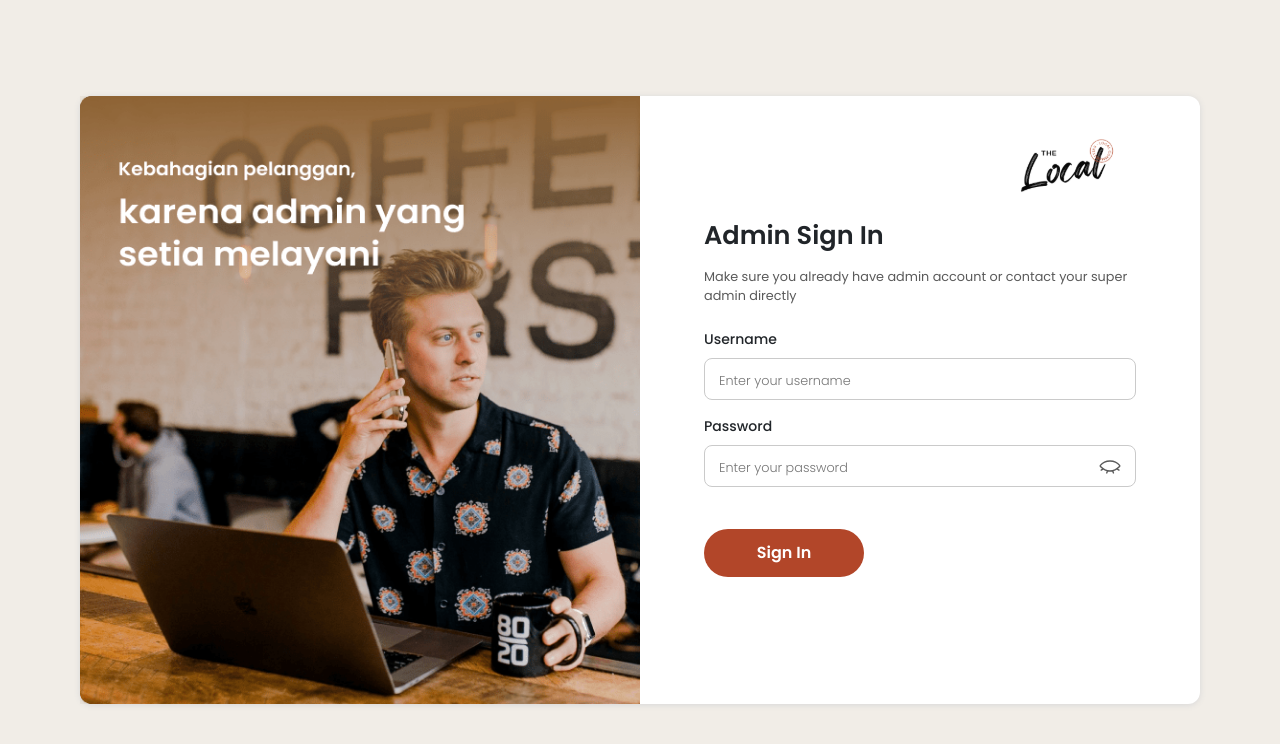
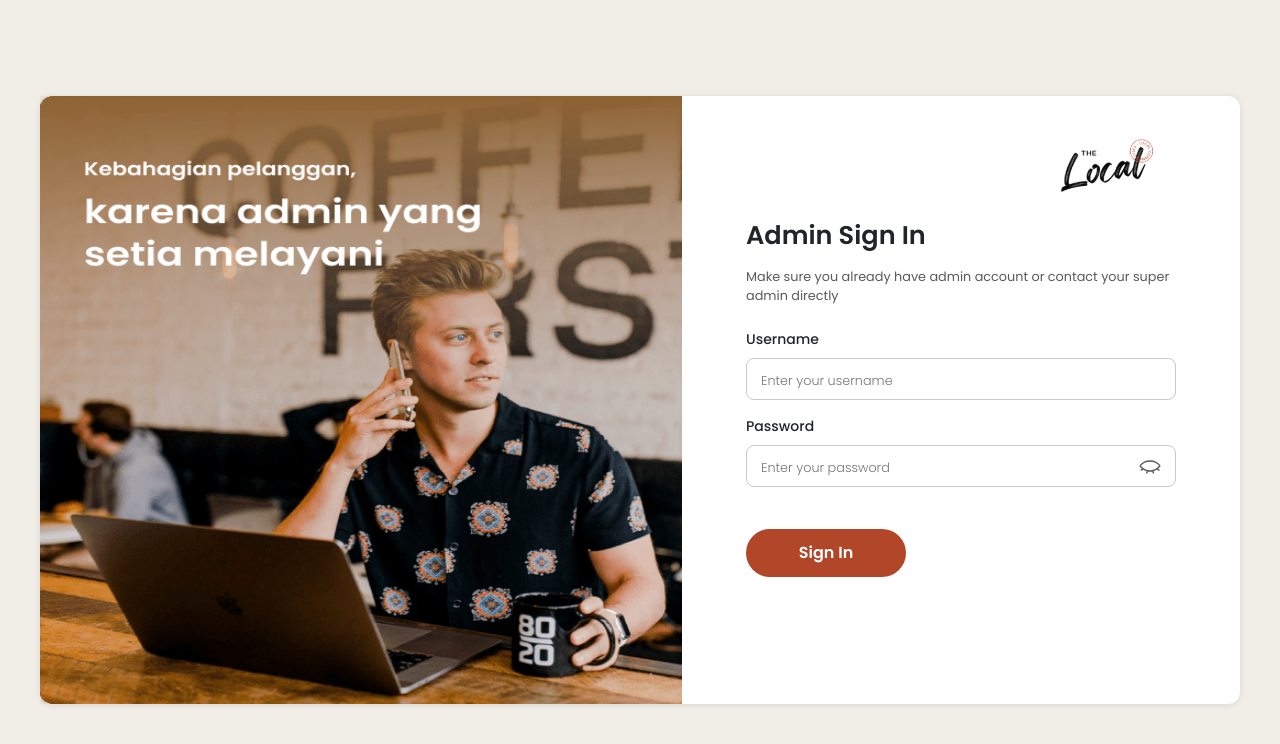
Before and after one commit to dino9611/4-warehouse-fe, a React (Create React App) app: page /admin in a window 1280 px wide. Shown: the top 744 px of the page. Built offline with nearby package versions, Linux system fonts and the light colour scheme; no server answers.

Commit message:
[WJ-52] Edit AdminLogin responsive & ManageProduct img size

```diff
--- a/src/pages/admin/AdminLogin.jsx
+++ b/src/pages/admin/AdminLogin.jsx
@@ -89,7 +89,7 @@ function AdminLogin() {
                 </div>
                 <div className="adm-login-right-form">
                     <div className="adm-login-right-img">
-                        <img src={localLogo} alt="The-Local-Logo" onClick={toHome}/>
+                        <img src={localLogo} alt="The-Local-Logo-For-Back-To-Home" onClick={toHome}/>
                     </div>
                     <div className="adm-login-heading-wrap">
                         <h1>Admin Sign In</h1>
@@ -101,7 +101,7 @@ function AdminLogin() {
                             type="text"
                             name="inputtedUsername"
                             value={inputtedUsername}
-                            onChange={(event) => inputChangeHandler(event)}
+                            onChange={inputChangeHandler}
                             placeholder="Enter your username"
                         />
                         <p>Password</p>
@@ -110,7 +110,7 @@ function AdminLogin() {
                                 type={showPass}
                                 name="inputtedPassword"
                                 value={inputtedPassword}
-                                onChange={(event) => inputChangeHandler(event)}
+                                onChange={inputChangeHandler}
                                 placeholder="Enter your password"
                             />
                             <img
--- a/src/pages/admin/ManageProduct.jsx
+++ b/src/pages/admin/ManageProduct.jsx
@@ -489,7 +489,7 @@ function ManageProduct() {
                                                     <StyledTableCell align="center" component="th" scope="row">
                                                         <img
                                                             src={`${API_URL}/${val.images[0]}`}
-                                                            style={{height: "100px", width: "100px"}}
+                                                            style={{height: "80px", width: "80px"}}
                                                             alt={val.name}
                                                         />
                                                     </StyledTableCell>
--- a/src/pages/admin/styles/AdminLogin.css
+++ b/src/pages/admin/styles/AdminLogin.css
@@ -106,6 +106,7 @@
 
 /* ? SUB LEFT WRAPPER SECTION */
 .adm-login-left-img > img {
+    /* object-fit: cover; */
     height: 100%;
     width: 100%;
 }
@@ -215,16 +216,28 @@
 /* ? EXTRA LARGE SCREEN XL */
 @media (max-width: 1399px) {
     .adm-login-sub-wrap {
-        margin: 0 5rem;
-        width: calc(100% - 5rem * 2);
+        margin: 0 2.5rem;
+        width: calc(100% - 2.5rem * 2);
+        /* margin: 0 5rem;
+        width: calc(100% - 5rem * 2); */
+    }
+
+    .adm-login-left-img {
+        width: 53.5%;
+    }
+
+    .adm-login-right-form {
+        width: 46.5%;
     }
 }
 
 /* ? DESKTOP SIZE LG */
 @media (max-width: 1199px) {
     .adm-login-sub-wrap {
-        margin: 0 5rem;
-        width: calc(100% - 5rem * 2);
+        margin: 0 2.5rem;
+        width: calc(100% - 2.5rem * 2);
+        /* margin: 0 5rem;
+        width: calc(100% - 5rem * 2); */
     }
 
     .adm-login-left-img {
@@ -237,20 +250,12 @@
 }
 
 /* ? CUSTOM SIZE LG */
-@media (max-width: 1099px) {
+/* @media (max-width: 1099px) {
     .adm-login-sub-wrap {
         margin: 0 2.5rem;
         width: calc(100% - 2.5rem * 2);
     }
-
-    .adm-login-left-img {
-        width: 53.5%;
-    }
-
-    .adm-login-right-form {
-        width: 46.5%;
-    }
-}
+} */
 
 /* ? TABLET SIZE MD */
 @media (max-width: 991px) {
```
